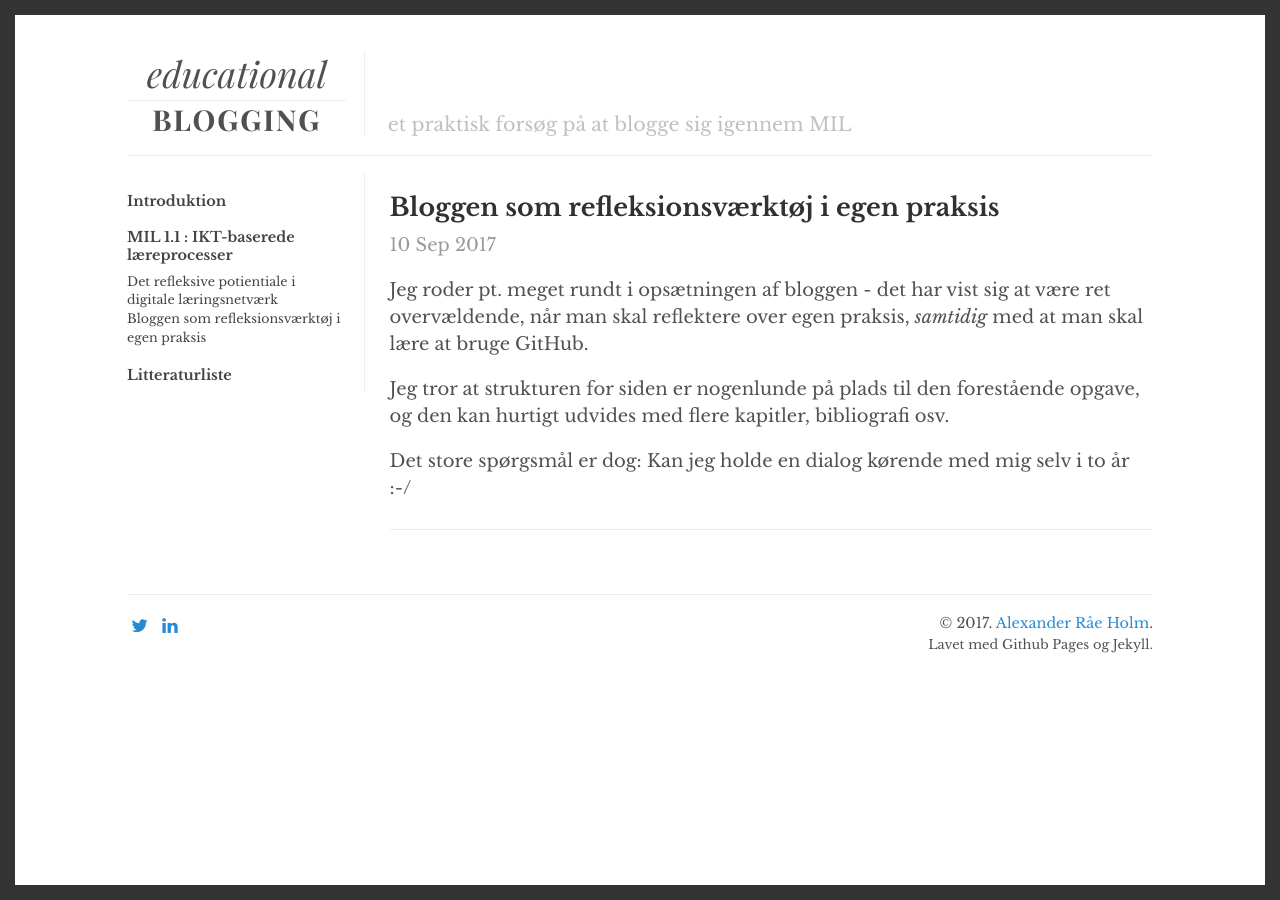
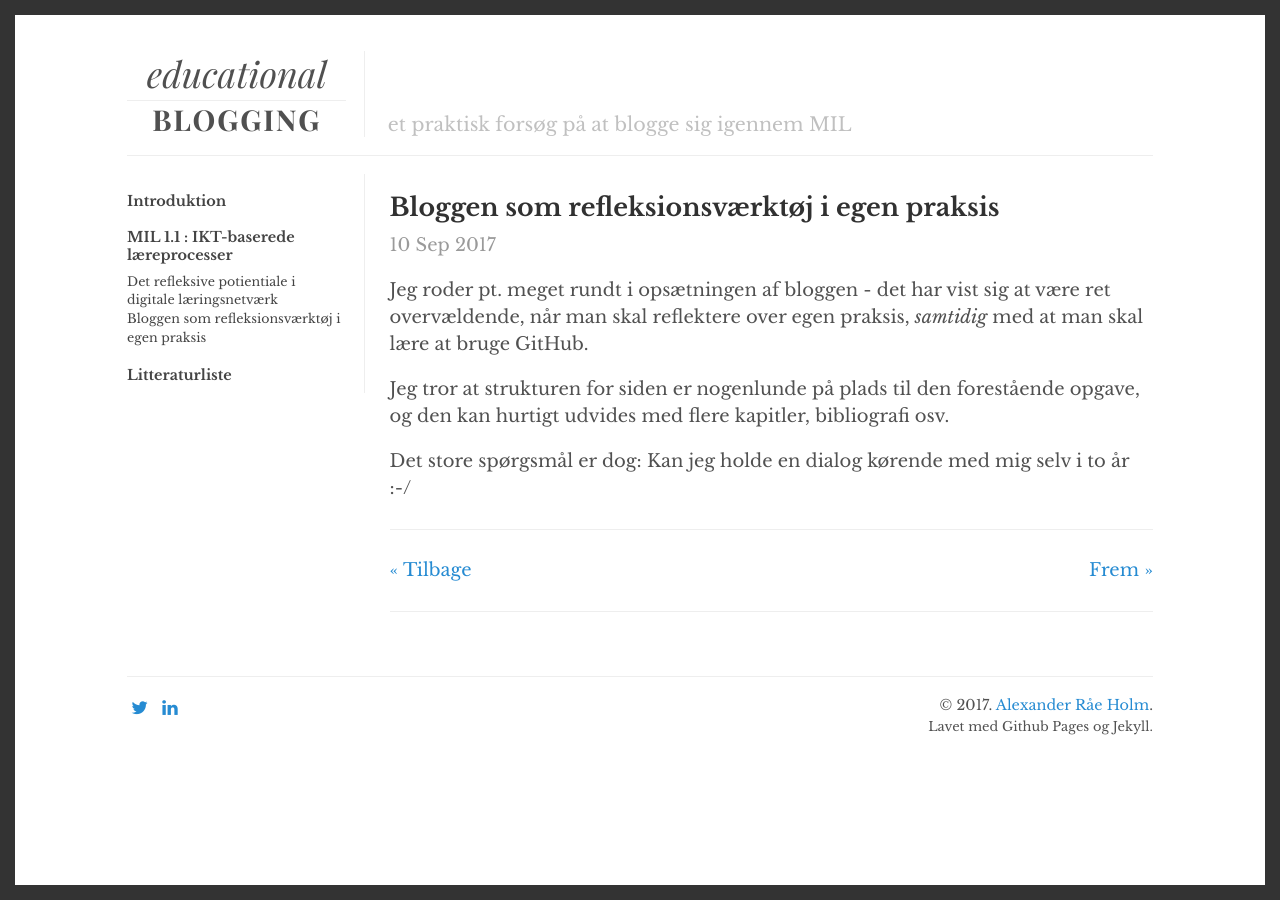
Before and after one commit to alexanderrae/educational-blogging, a Jekyll site: the page built from _capitulos/mil-1-dot-1/bloggen-som-refleksionsvaerktoej-i-egen-praksis.markdown, in a window 1280 px wide. Built offline with Jekyll 4.4.1, drawn with Linux system fonts in a browser that asks for light colours; comment, search, counter and statistics services are not loaded.

Commit message:
Update nav.yml

```diff
--- a/_data/nav.yml
+++ b/_data/nav.yml
@@ -1,5 +1,5 @@
 - capitulo: introduktion
 - capitulo: mil-1-dot-1
-- capitulo: mil-1-dot-1/det-refleksive-potentiale-i-digitale-laeringsnetvaerk/
-- capitulo: mil-1-dot-1/bloggen-som-refleksionsvaerktoej-i-egen-praksis/
+- capitulo: mil-1-dot-1/det-refleksive-potentiale-i-digitale-laeringsnetvaerk
+- capitulo: mil-1-dot-1/bloggen-som-refleksionsvaerktoej-i-egen-praksis
 - capitulo: bibliografi
```
